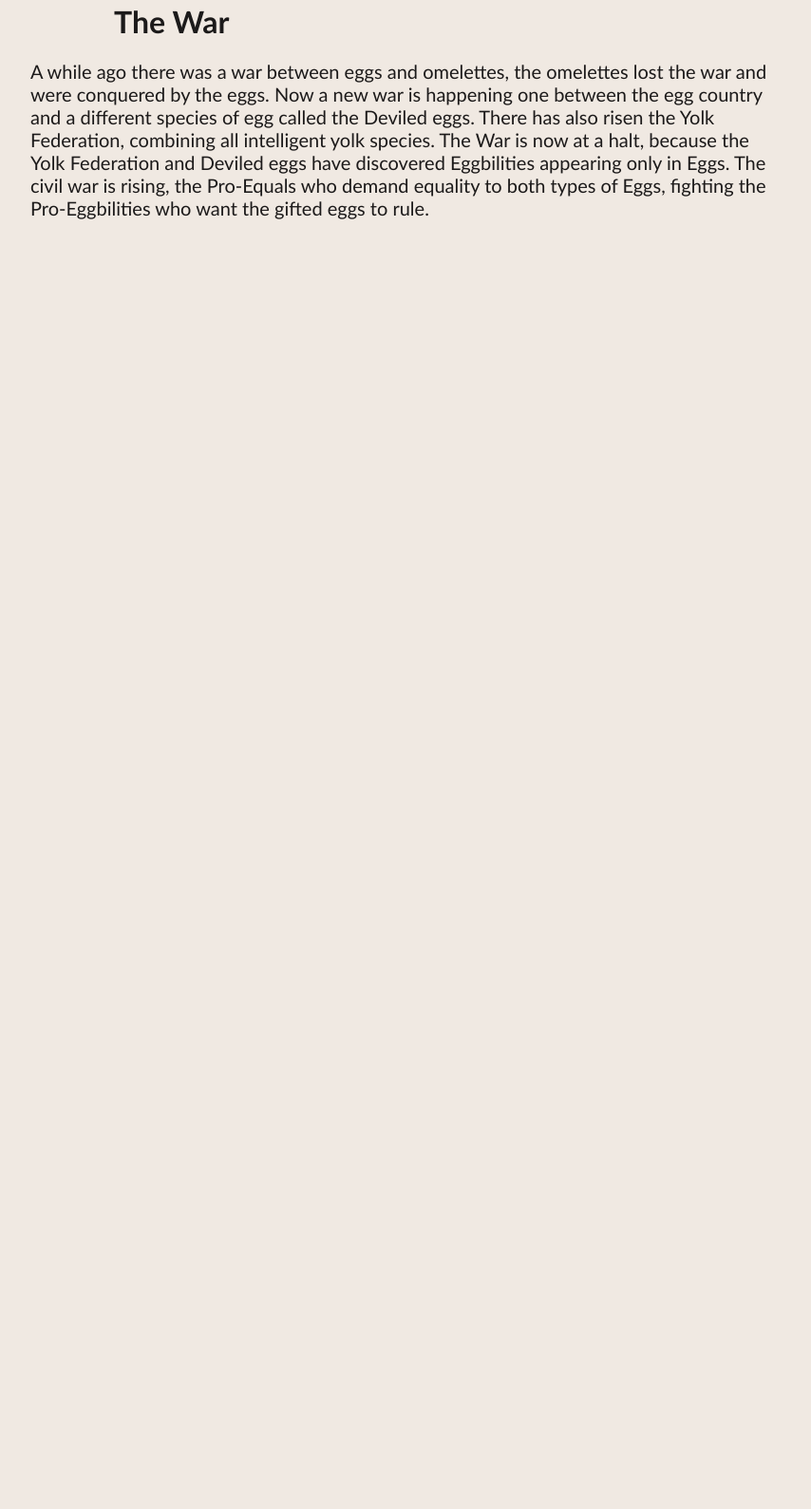
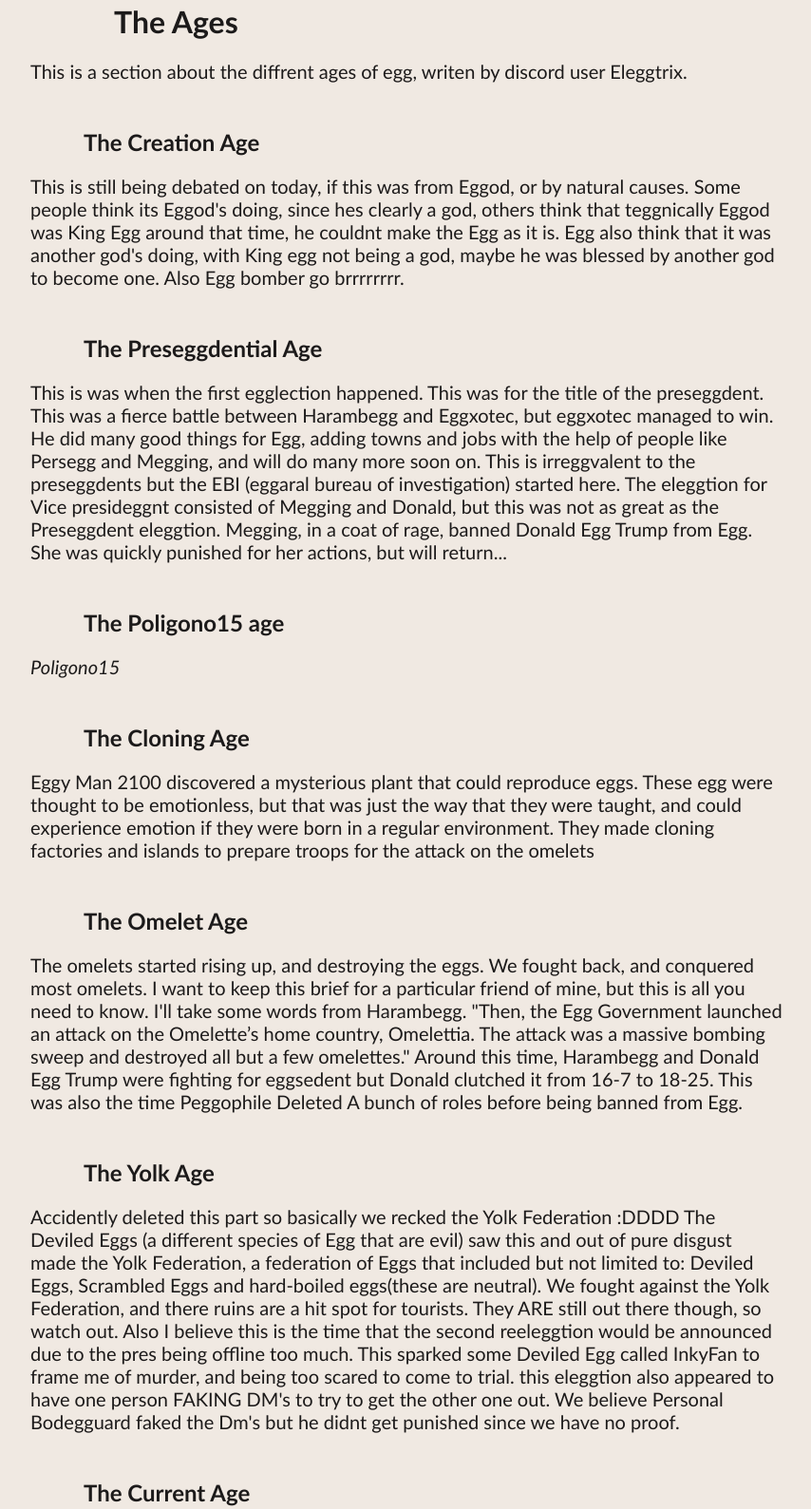
Before and after one commit to Person552/EggDiscord, a plain HTML site: page loreStronghold.html in a window 1280 px wide. Shown: the part 766-2355 px from the top of the page at 95% size, without its empty margins (8-862 px from the left). Before the commit the page ends 1017 px from the top, so only its background shows below. Drawn offline with Linux system fonts and the light colour scheme.

Commit message:
Updated the lore stronghold
I updated the lore stronghold to have egglectix's ages thingy in it

```diff
--- a/loreStronghold.html
+++ b/loreStronghold.html
@@ -21,6 +21,32 @@
 		<p>However, one extra rule for the egg server is that if you meet a you from another universe both you and the the other you are destroyed. The reason for this is because you and the other you have the opposite energy.</p>
 		<p>A final thing about alternate dimensions is that they are currently inaccessible due to a device created by meggtech.</p>
 
+		<h1>The Ages</h1>
+		<p>This is a section about the diffrent ages of egg, writen by discord user Eleggtrix.</p>
+
+		<h2>The Creation Age</h2>
+		<p>This is still being debated on today, if this was from Eggod, or by natural causes. Some people think its Eggod's doing, since hes clearly a god, others think that teggnically Eggod was King Egg around that time, he couldnt make the Egg as it is. Egg also think that it was another god's doing, with King egg not being a god, maybe he was blessed by another god to become one.
+		Also Egg bomber go brrrrrrrr.</p>
+
+		<h2>The Preseggdential Age</h2>
+		<p>This is was when the first egglection happened. This was for the title of the preseggdent. This was a fierce battle between Harambegg and Eggxotec, but eggxotec managed to win. He did many good things for Egg, adding towns and jobs with the help of people like Persegg and Megging, and will do many more soon on. This is irreggvalent to the preseggdents but the EBI (eggaral bureau of investigation) started here. The eleggtion for Vice presideggnt consisted of Megging and Donald, but this was not as great as the Preseggdent eleggtion. Megging, in a coat of rage, banned Donald Egg Trump from Egg. She was quickly punished for her actions, but will return...
+</p>
+		<h2>The Poligono15 age</h2>
+		<p><em>Poligono15</em></p>
+
+		<h2>The Cloning Age</h2>
+		<p>Eggy Man 2100 discovered a mysterious plant that could reproduce eggs. These egg were thought to be emotionless, but that was just the way that they were taught, and could experience emotion if they were born in a regular environment. They made cloning factories and islands to prepare troops for the attack on the omelets</p>
+
+		<h2>The Omelet Age</h2>
+		<p>The omelets started rising up, and destroying the eggs. We fought back, and conquered most omelets.  I want to keep this brief for a particular friend of mine, but this is all you need to know. I'll take some words from Harambegg. "Then, the Egg Government launched an attack on the Omelette’s home country, Omelettia. The attack was a massive bombing sweep and destroyed all but a few omelettes." Around this time, Harambegg and Donald Egg Trump were fighting for eggsedent but Donald clutched it from 16-7 to 18-25. This was also the time Peggophile Deleted A bunch of roles before being banned from Egg.</p>
+
+		<h2>The Yolk Age</h2>
+		<p>Accidently deleted this part so basically we recked the Yolk Federation :DDDD
+The Deviled Eggs (a different species of Egg that are evil) saw this and out of pure disgust made the Yolk Federation, a federation of Eggs that included but not limited to: Deviled Eggs, Scrambled Eggs and hard-boiled eggs(these are neutral). We fought against the Yolk Federation, and there ruins are a hit spot for tourists. They ARE still out there though, so watch out. Also I believe this is the time that the second reeleggtion would be announced due to the pres being offline too much. This sparked some Deviled Egg called InkyFan to frame me of murder, and being too scared to come to trial. this eleggtion also appeared to have one person FAKING DM's to try to get the other one out. We believe Personal Bodegguard faked the Dm's but he didnt get punished since we have no proof.</p>
+
+		<h2>The Current Age</h2>
+		<p>Megging had gone out and made Meggtech, a company working to grant powers to the eggs and to make new weapons. They had been pretty sketchy, but we will never know if their intentions were to control the world or help them. However, she was losing an eleggtion so she tried to cheat then failed so she decided to remove all the roles. This gave her the second BAN in the server. We tried to have an eleggtion, but it didn't go so well. Now, We are having I think the 4th Presidential egglection.</p>
+
 		<h1>The War</h1>
 		<p>A while ago there was a war between eggs and omelettes, the omelettes lost the war and were conquered by the eggs. Now a new war is happening one between the egg country and a different species of egg called the Deviled eggs. There has also risen the Yolk Federation, combining all intelligent yolk species. The War is now at a halt, because the Yolk Federation and Deviled eggs have discovered Eggbilities appearing only in Eggs. The civil war is rising, the Pro-Equals who demand equality to both types of Eggs, fighting the Pro-Eggbilities who want the gifted eggs to rule.</p>
 	</div>
```
